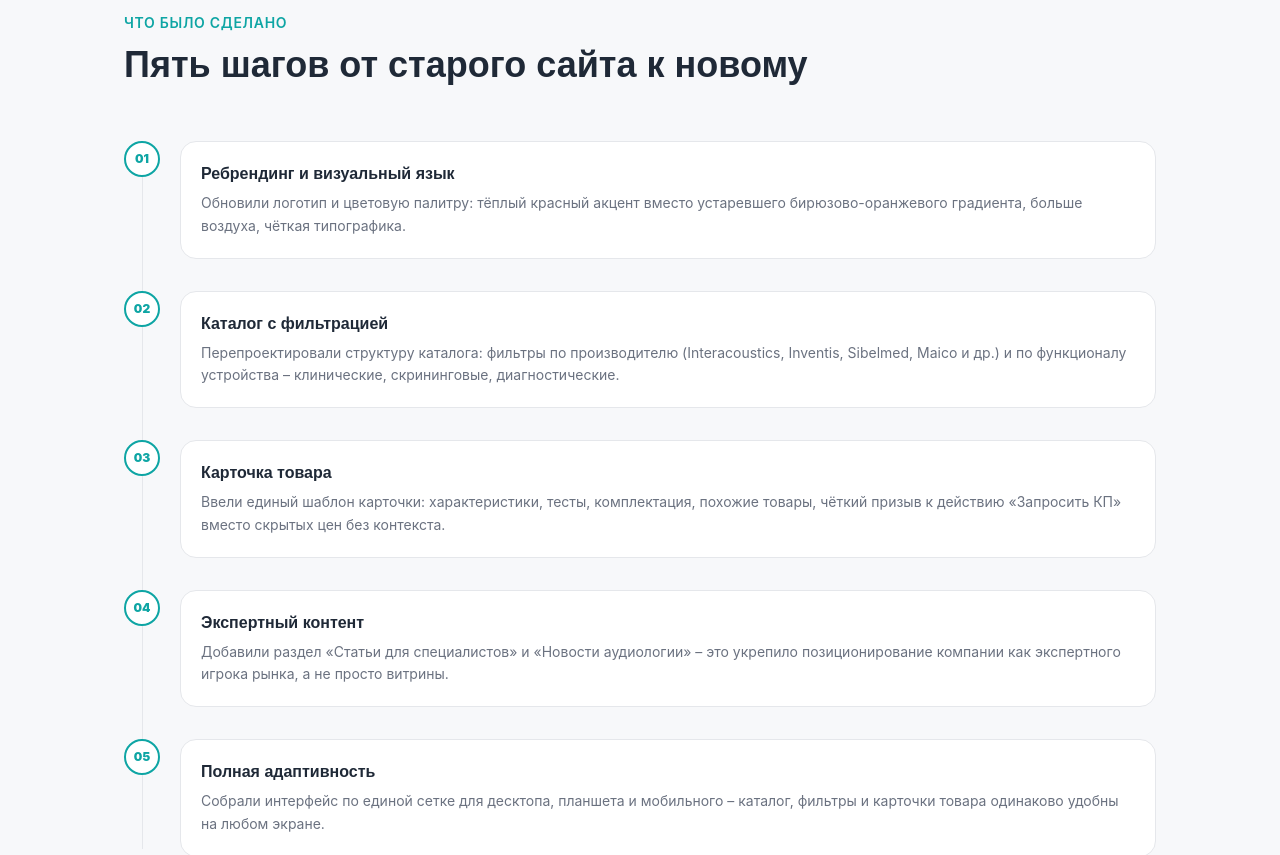
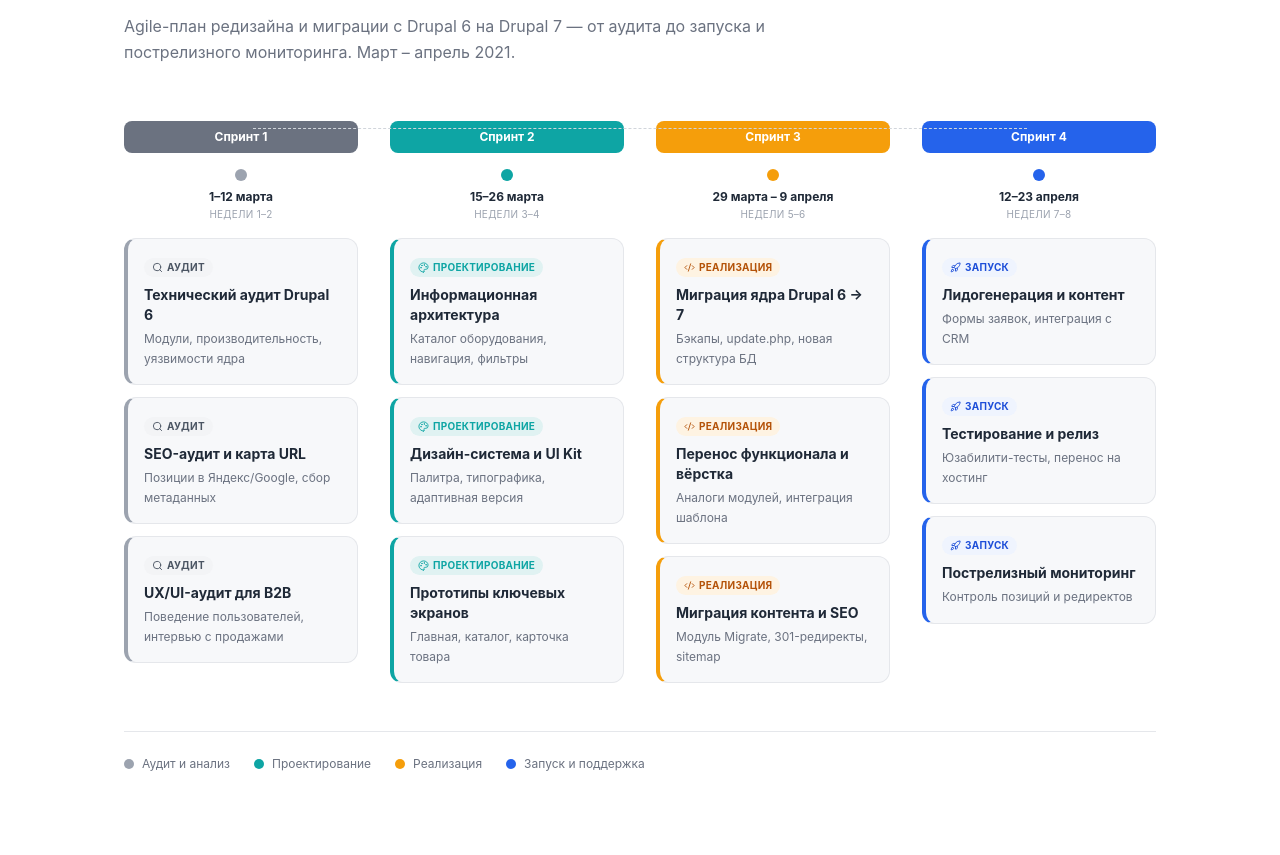
Before and after one commit to ylicezar/portfolio, a React (Vite) app: page /cases/audiometr in a window 1280 px wide. Shown: the part 3020-3875 px from the top of the page. Built offline with nearby package versions, Linux system fonts and the light colour scheme.

Commit message:
Добавлен блок дорожной карты в кейс audiometr.ru, уменьшены верхние отступы секций

```diff
--- a/src/pages/CaseAudiometr.tsx
+++ b/src/pages/CaseAudiometr.tsx
@@ -5,9 +5,12 @@ import {
   ArrowRight,
   Calendar,
   CheckCircle,
+  Code2,
   Filter,
   Layout,
   Palette,
+  Rocket,
+  Search,
   Smartphone,
   Target,
   TrendingUp,
@@ -89,6 +92,68 @@ const RESULTS = [
   { icon: TrendingUp, value: "100%", label: "адаптивный интерфейс на всех устройствах" },
   { icon: Layout, value: "50+", label: "моделей аккуратно структурированы по фильтрам" },
   { icon: CheckCircle, value: "3", label: "новых раздела: статьи, новости, доверие клиентов" },
+];
+
+const PHASE_STYLES: Record<string, { band: string; tagBg: string; tagText: string; border: string; dot: string }> = {
+  gray: { band: "bg-[#6B7280]", tagBg: "bg-[#F3F4F6]", tagText: "text-[#4B5563]", border: "border-l-[#9CA3AF]", dot: "bg-[#9CA3AF]" },
+  teal: { band: "bg-[#0EA5A4]", tagBg: "bg-[#E0F2F2]", tagText: "text-[#0EA5A4]", border: "border-l-[#0EA5A4]", dot: "bg-[#0EA5A4]" },
+  amber: { band: "bg-[#F59E0B]", tagBg: "bg-[#FEF3E2]", tagText: "text-[#B45309]", border: "border-l-[#F59E0B]", dot: "bg-[#F59E0B]" },
+  blue: { band: "bg-[#2563EB]", tagBg: "bg-[#EFF4FE]", tagText: "text-[#1D4ED8]", border: "border-l-[#2563EB]", dot: "bg-[#2563EB]" },
+};
+
+const ROADMAP = [
+  {
+    sprint: "Спринт 1",
+    dates: "1–12 марта",
+    weeks: "Недели 1–2",
+    phase: "Аудит",
+    color: "gray",
+    icon: Search,
+    tasks: [
+      { title: "Технический аудит Drupal 6", desc: "Модули, производительность, уязвимости ядра" },
+      { title: "SEO-аудит и карта URL", desc: "Позиции в Яндекс/Google, сбор метаданных" },
+      { title: "UX/UI-аудит для B2B", desc: "Поведение пользователей, интервью с продажами" },
+    ],
+  },
+  {
+    sprint: "Спринт 2",
+    dates: "15–26 марта",
+    weeks: "Недели 3–4",
+    phase: "Проектирование",
+    color: "teal",
+    icon: Palette,
+    tasks: [
+      { title: "Информационная архитектура", desc: "Каталог оборудования, навигация, фильтры" },
+      { title: "Дизайн-система и UI Kit", desc: "Палитра, типографика, адаптивная версия" },
+      { title: "Прототипы ключевых экранов", desc: "Главная, каталог, карточка товара" },
+    ],
+  },
+  {
+    sprint: "Спринт 3",
+    dates: "29 марта – 9 апреля",
+    weeks: "Недели 5–6",
+    phase: "Реализация",
+    color: "amber",
+    icon: Code2,
+    tasks: [
+      { title: "Миграция ядра Drupal 6 → 7", desc: "Бэкапы, update.php, новая структура БД" },
+      { title: "Перенос функционала и вёрстка", desc: "Аналоги модулей, интеграция шаблона" },
+      { title: "Миграция контента и SEO", desc: "Модуль Migrate, 301-редиректы, sitemap" },
+    ],
+  },
+  {
+    sprint: "Спринт 4",
+    dates: "12–23 апреля",
+    weeks: "Недели 7–8",
+    phase: "Запуск",
+    color: "blue",
+    icon: Rocket,
+    tasks: [
+      { title: "Лидогенерация и контент", desc: "Формы заявок, интеграция с CRM" },
+      { title: "Тестирование и релиз", desc: "Юзабилити-тесты, перенос на хостинг" },
+      { title: "Пострелизный мониторинг", desc: "Контроль позиций и редиректов" },
+    ],
+  },
 ];
 
 function BeforeAfter({
@@ -199,7 +264,7 @@ export default function CaseAudiometr() {
       </section>
 
       {/* Challenge */}
-      <section className="py-16 sm:py-20 md:py-24 bg-white">
+      <section className="pt-8 sm:pt-10 md:pt-12 pb-16 sm:pb-20 md:pb-24 bg-white">
         <div className="max-w-[1080px] mx-auto px-4 sm:px-6">
           <div className="grid lg:grid-cols-2 gap-10 lg:gap-16 items-start mb-12">
             <div>
@@ -234,8 +299,73 @@ export default function CaseAudiometr() {
         </div>
       </section>
 
+      {/* Roadmap */}
+      <section className="pt-8 sm:pt-10 md:pt-12 pb-16 sm:pb-20 md:pb-24 bg-white">
+        <div className="max-w-[1080px] mx-auto px-4 sm:px-6">
+          <SectionLabel>Дорожная карта</SectionLabel>
+          <SectionHeading className="mb-2">Как прошёл проект: 2 месяца, 4 спринта</SectionHeading>
+          <p className="text-sm sm:text-base text-[#6B7280] leading-relaxed max-w-2xl mb-10 sm:mb-14">
+            Agile-план редизайна и миграции с Drupal 6 на Drupal 7 — от аудита до запуска и
+            пострелизного мониторинга. Март – апрель 2021.
+          </p>
+
+          <div className="relative">
+            <div className="hidden lg:block absolute top-[7px] left-[12.5%] right-[12.5%] border-t border-dashed border-[#D1D5DB]" />
+            <div className="grid grid-cols-1 sm:grid-cols-2 lg:grid-cols-4 gap-6 sm:gap-8">
+              {ROADMAP.map(({ sprint, dates, weeks, phase, color, icon: Icon, tasks }) => {
+                const style = PHASE_STYLES[color];
+                return (
+                  <div key={sprint}>
+                    <div className={`${style.band} text-white text-xs font-bold text-center py-2 rounded-lg mb-4`}>
+                      {sprint}
+                    </div>
+                    <div className="hidden lg:flex justify-center mb-2">
+                      <span className={`w-3 h-3 rounded-full ${style.dot} ring-4 ring-white`} />
+                    </div>
+                    <div className="text-center mb-4">
+                      <div className="text-xs font-bold text-[#1F2937]">{dates}</div>
+                      <div className="text-[10px] uppercase tracking-wide text-[#9CA3AF] mt-0.5">{weeks}</div>
+                    </div>
+                    <div className="space-y-3">
+                      {tasks.map((t) => (
+                        <div
+                          key={t.title}
+                          className={`bg-[#F7F8FA] rounded-xl border border-[#E5E7EB] border-l-4 ${style.border} p-4`}
+                        >
+                          <span
+                            className={`inline-flex items-center gap-1 text-[10px] font-bold uppercase tracking-wide px-2 py-0.5 rounded-full mb-2 ${style.tagBg} ${style.tagText}`}
+                          >
+                            <Icon size={11} /> {phase}
+                          </span>
+                          <div className="font-bold text-[#1F2937] text-sm mb-1">{t.title}</div>
+                          <div className="text-xs text-[#6B7280] leading-relaxed">{t.desc}</div>
+                        </div>
+                      ))}
+                    </div>
+                  </div>
+                );
+              })}
+            </div>
+          </div>
+
+          <div className="flex flex-wrap gap-4 sm:gap-6 mt-10 sm:mt-12 pt-6 border-t border-[#E5E7EB]">
+            {[
+              { label: "Аудит и анализ", color: "gray" },
+              { label: "Проектирование", color: "teal" },
+              { label: "Реализация", color: "amber" },
+              { label: "Запуск и поддержка", color: "blue" },
+            ].map(({ label, color }) => (
+              <div key={label} className="flex items-center gap-2 text-xs text-[#6B7280]">
+                <span className={`w-2.5 h-2.5 rounded-full ${PHASE_STYLES[color].dot}`} />
+                {label}
+              </div>
+            ))}
+          </div>
+        </div>
+      </section>
+
       {/* Actions */}
-      <section className="py-16 sm:py-20 md:py-24 bg-[#F7F8FA]">
+      <section className="pt-8 sm:pt-10 md:pt-12 pb-16 sm:pb-20 md:pb-24 bg-[#F7F8FA]">
         <div className="max-w-[1080px] mx-auto px-4 sm:px-6">
           <SectionLabel>Что было сделано</SectionLabel>
           <SectionHeading className="mb-10 sm:mb-14">Пять шагов от старого сайта к новому</SectionHeading>
@@ -260,7 +390,7 @@ export default function CaseAudiometr() {
       </section>
 
       {/* Catalog before/after */}
-      <section className="py-16 sm:py-20 md:py-24 bg-white">
+      <section className="pt-8 sm:pt-10 md:pt-12 pb-16 sm:pb-20 md:pb-24 bg-white">
         <div className="max-w-[1080px] mx-auto px-4 sm:px-6">
           <SectionLabel>Каталог</SectionLabel>
           <SectionHeading className="mb-8 sm:mb-10">
@@ -277,7 +407,7 @@ export default function CaseAudiometr() {
       </section>
 
       {/* Product page */}
-      <section className="py-16 sm:py-20 md:py-24 bg-[#F7F8FA]">
+      <section className="pt-8 sm:pt-10 md:pt-12 pb-16 sm:pb-20 md:pb-24 bg-[#F7F8FA]">
         <div className="max-w-[1080px] mx-auto px-4 sm:px-6">
           <SectionLabel>Карточка товара</SectionLabel>
           <SectionHeading className="mb-8 sm:mb-10">
@@ -290,7 +420,7 @@ export default function CaseAudiometr() {
       </section>
 
       {/* Results */}
-      <section className="py-16 sm:py-20 md:py-24 bg-[#1F2937]">
+      <section className="pt-8 sm:pt-10 md:pt-12 pb-16 sm:pb-20 md:pb-24 bg-[#1F2937]">
         <div className="max-w-[1080px] mx-auto px-4 sm:px-6">
           <div className="text-center mb-10 sm:mb-14">
             <div className="text-sm font-semibold uppercase tracking-wider text-[#0EA5A4] mb-3">Результат</div>
```
